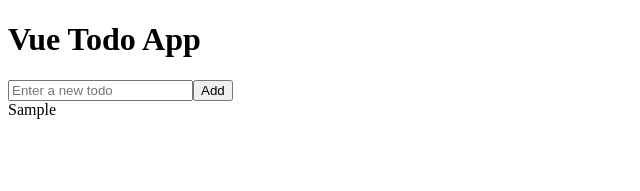
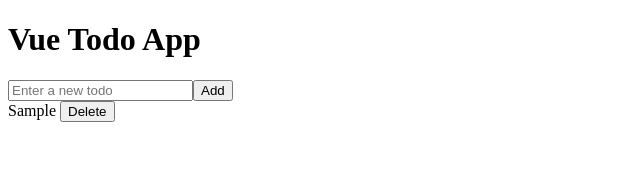
Before and after one commit to NanamiHirooka/vue-todo-app, a Vue app: page / in a window 1280 px wide. Both pictures are taken after typing "Sample" into the empty fields and a click on the button "Add". Shown: the top 191 px of the page, without its empty margins (0-640 px from the left). Built offline with nearby package versions, Linux system fonts and the light colour scheme.

Commit message:
Add Delete Todo

```diff
--- a/src/components/TodoApp.vue
+++ b/src/components/TodoApp.vue
@@ -1,7 +1,7 @@
 <template>
   <h1>Vue Todo App</h1>
   <TodoForm @add="addTodo" />
-  <TodoList :todos="todos" />
+  <TodoList :todos="todos" @delete="deleteTodo" />
 </template>
 
 <script>
@@ -25,6 +25,9 @@ export default {
         id: this.todos.length + 1,
         text: newTodo})
     },
+    deleteTodo(id) {
+      this.todos = this.todos.filter(todo => todo.id !== id)
+    },
   },
 }
 </script>
--- a/src/components/TodoList.vue
+++ b/src/components/TodoList.vue
@@ -1,6 +1,7 @@
 <template>
   <div v-for="todo in todos" :key="todo.id">
     {{ todo.text }}
+    <button @click="deleteTodo(todo.id)">Delete</button>
   </div>
 </template>
 
@@ -8,5 +9,11 @@
 export default {
   name: 'TodoList',
   props: [ 'todos' ],
+  emits: [ 'delete' ],
+  methods: {
+    deleteTodo(id) {
+      this.$emit('delete', id)
+    },
+  },
 }
 </script>
```
